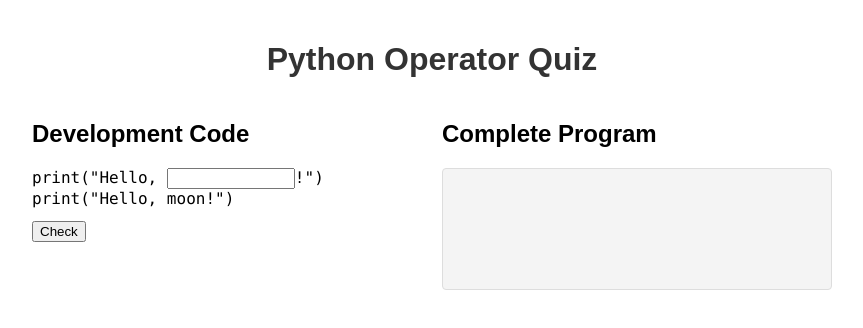
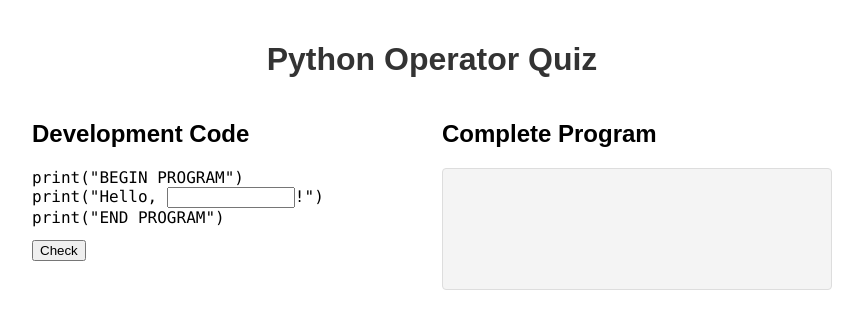
Before and after one commit to mpjovanovich/step-into-python, a React (Create React App) app: page / in a window 1280 px wide. Shown: the top 328 px of the page, without its empty margins (208-1071 px from the left). Built offline with nearby package versions, Linux system fonts and the light colour scheme.

Commit message:
step by step model is working

```diff
--- a/src/App.tsx
+++ b/src/App.tsx
@@ -1,5 +1,6 @@
 import React, { useState, useEffect } from "react";
 import { QuizQuestion } from "./components/QuizQuestion";
+import { BLANK_REGEX } from "./constants";
 
 const App = () => {
   // Since there may be several answers, we'll use an array instead of one
@@ -10,17 +11,55 @@ const App = () => {
 
   // This will be encoded in a JSON serialized map.
   // For this prototype we'll just hardcode it.
-  const templateCode = `print("Hello, {{sun}}!")
-print("Hello, moon!")
-`;
-  // const codeMapString = JSON.stringify(codeMap);
-  const codeMap: Map<Number, String> = new Map([[1, templateCode]]);
+  const questionTemplate = `1?print("BEGIN PROGRAM")
+1?print("Hello, {{sun}}!")
+2?print("Hello, earth!")
+3?print("Hello, moon!")
+1?print("END PROGRAM")`;
+
+  // Get the max step in the template.
+  const maxStep = Math.max(
+    ...questionTemplate.split("\n").map((line) => parseInt(line.split("?")[0]))
+  );
+
+  // Get the template based on the current step.
+  // The user is shown all lines that are <= the step.
+  // Answers are provided for lines that are < the step, since the user has
+  // already answered them.
+  const getCurrentTemplate = () => {
+    let currentTemplate = "";
+
+    // Make a currentTemplate string that only includes lines up to the step.
+    questionTemplate.split("\n").map((line) => {
+      const [lineStep, code] = line.split("?");
+      if (parseInt(lineStep) <= step) {
+        // If this line is < the step then we need to unwrap the answer in the {{}}
+        if (parseInt(lineStep) < step) {
+          currentTemplate += code.replace("{{", "").replace("}}", "") + "\n";
+        } else {
+          currentTemplate += code + "\n";
+        }
+      }
+    });
+
+    return currentTemplate;
+  };
+
+  const currentTemplate = getCurrentTemplate();
+
+  // Sometimes there are no blanks in the template.
+  // If this is the case then we show the "Next" button instead of the "Check" button.
+  useEffect(() => {
+    const blanks = currentTemplate.match(BLANK_REGEX);
+    if (!blanks || blanks.length === 0) {
+      setIsCorrect(true);
+    }
+  }, [currentTemplate]);
 
   const handleCheckAnswer = () => {
     // Answers to the current question.
-    const questionTemplate = codeMap.get(step)?.toString() ?? "";
     const answers =
-      questionTemplate.match(/{{(.*?)}}/g)?.map((p) => p.slice(2, -2)) || [];
+      questionTemplate.match(BLANK_REGEX)?.map((p) => p.slice(2, -2)) || [];
 
     // Check against user responses.
     const isCorrect =
@@ -38,7 +77,7 @@ print("Hello, moon!")
         <div style={styles.column}>
           <h2>Development Code</h2>
           <QuizQuestion
-            questionTemplate={codeMap.get(step)?.toString() ?? ""}
+            questionTemplate={currentTemplate}
             userAnswers={userAnswers}
             setUserAnswers={setUserAnswers}
           />
@@ -47,7 +86,7 @@ print("Hello, moon!")
           {!isCorrect && <button onClick={handleCheckAnswer}>Check</button>}
 
           {/* Show if the answer is correct and there are more questions. */}
-          {isCorrect && step < codeMap.size && (
+          {isCorrect && step < maxStep && (
             <button
               onClick={() => {
                 setStep(step + 1);
@@ -59,10 +98,11 @@ print("Hello, moon!")
           )}
 
           {/* Show submit button if it's the last question. */}
-          {isCorrect && step === codeMap.size && (
+          {isCorrect && step === maxStep && (
             <button onClick={handleCheckAnswer}>Submit</button>
           )}
         </div>
+
         <div style={styles.column}>
           <h2>Complete Program</h2>
           <div style={styles.output}></div>
--- a/src/components/QuizQuestion.tsx
+++ b/src/components/QuizQuestion.tsx
@@ -1,10 +1,10 @@
 import React, { useState } from "react";
+import { BLANK_REGEX } from "../constants";
 
 interface QuizQuestionProps {
   questionTemplate: string;
   userAnswers: string[];
   setUserAnswers: (answers: string[]) => void;
-  // onCheckAnswer: (correct: boolean) => void;
 }
 
 /* **********************************************************************
@@ -15,22 +15,13 @@ const QuizQuestion = ({
   questionTemplate,
   userAnswers,
   setUserAnswers,
-}: // onCheckAnswer,
-QuizQuestionProps) => {
-  // These are the actual answers provided via the template.
-  const answers =
-    questionTemplate.match(/{{(.*?)}}/g)?.map((p) => p.slice(2, -2)) || [];
-
-  const checkAnswer = () => {
-    const isCorrect =
-      answers.length === userAnswers.length &&
-      answers.every((answer, i) => answer === userAnswers[i]);
-    // onCheckAnswer(isCorrect);
-  };
-
+}: QuizQuestionProps) => {
   const renderTemplate = () => {
-    // Split the template into parts, ignoring the {{}}
-    const parts = questionTemplate.split(/{{.*?}}/);
+    /* *************************************
+     * Render lines of code that are not the current step.
+     **************************************/
+    // Split the template into parts at each blank placeholder.
+    const parts = questionTemplate.split(BLANK_REGEX);
 
     // Stubs in an input field for each {{}} in the template
     return parts.map((part, i) => (
@@ -39,7 +30,7 @@ QuizQuestionProps) => {
         {part}
         {/* The input field for the user's answer */}
         {/* Don't render for the last part in the template */}
-        {i < answers.length && (
+        {i < parts.length - 1 && (
           <input
             type="text"
             value={userAnswers[i] || ""}
@@ -62,7 +53,6 @@ QuizQuestionProps) => {
     <div>
       <pre>
         <code>{renderTemplate()}</code>
-        {/* <button onClick={checkAnswer}>Check</button> */}
       </pre>
     </div>
   );
--- /dev/null
+++ b/src/constants.ts
@@ -0,0 +1 @@
+export const BLANK_REGEX = /{{.*?}}/g;
```
